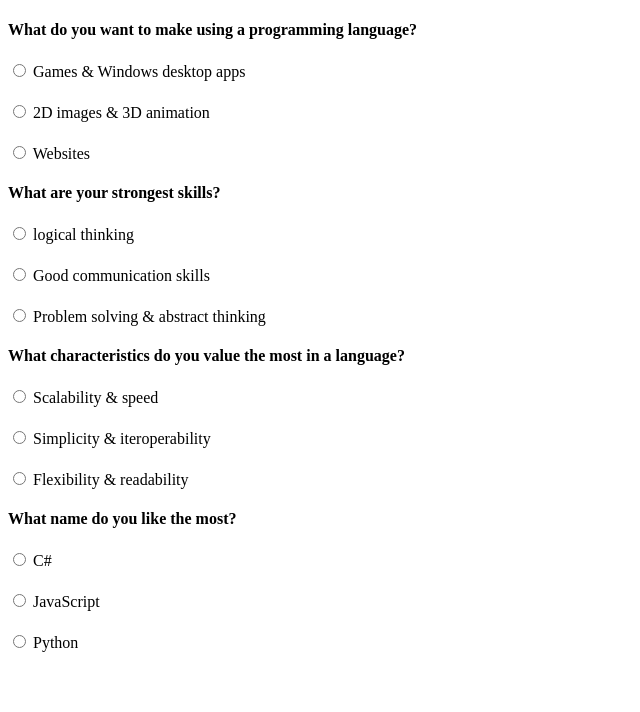
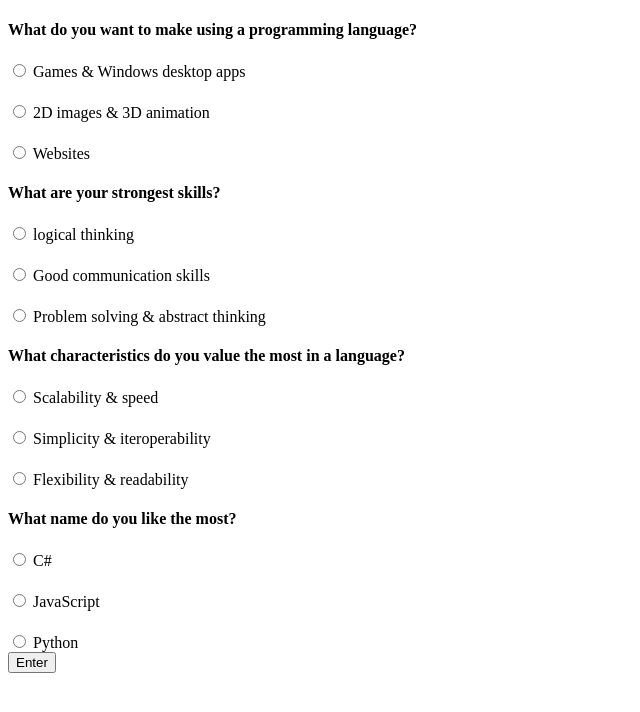
Before and after one commit to mashachicken/language-suggester, a plain HTML site: page index.html in a window 1280 px wide. Shown: the whole page, without its empty margins (0-640 px from the left). Drawn offline with nearby package versions, Linux system fonts and the light colour scheme.

Commit message:
add button and boostrap elements

```diff
--- a/index.html
+++ b/index.html
@@ -8,6 +8,7 @@
     <title>Language Suggester</title>
   </head>
   <body>
+    <div class="container">
       <form id="language">
         <div class="radio">
           <label>
@@ -81,7 +82,8 @@
                     <input type=radio name="" value="3" id="Python"> Python
                   </label>
                 </div>
-
+                <button type="submit" name="button">Enter</button>
       </form>
+    </div>
   </body>
 </html>
```
Lines whose indentation alone changed are shown as unchanged.
